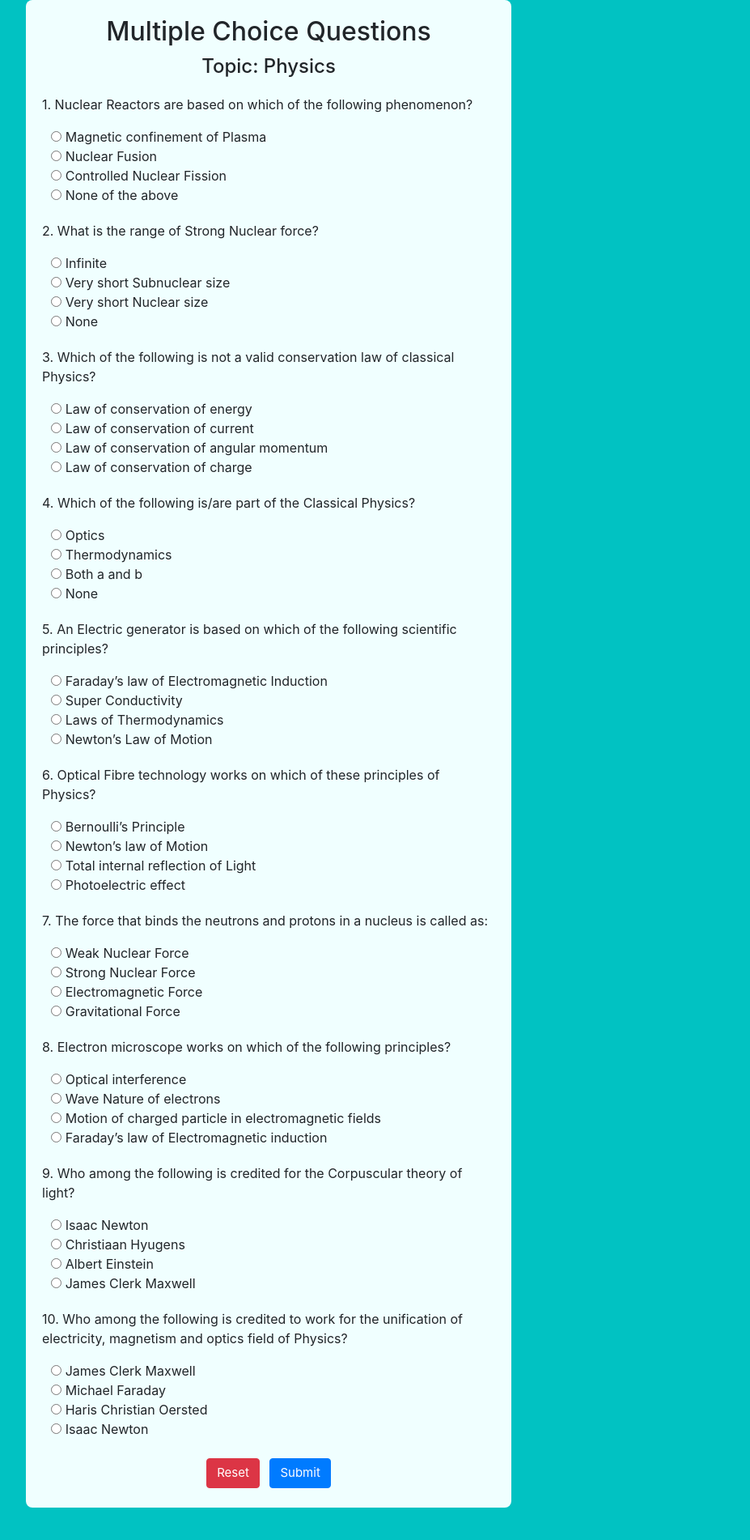
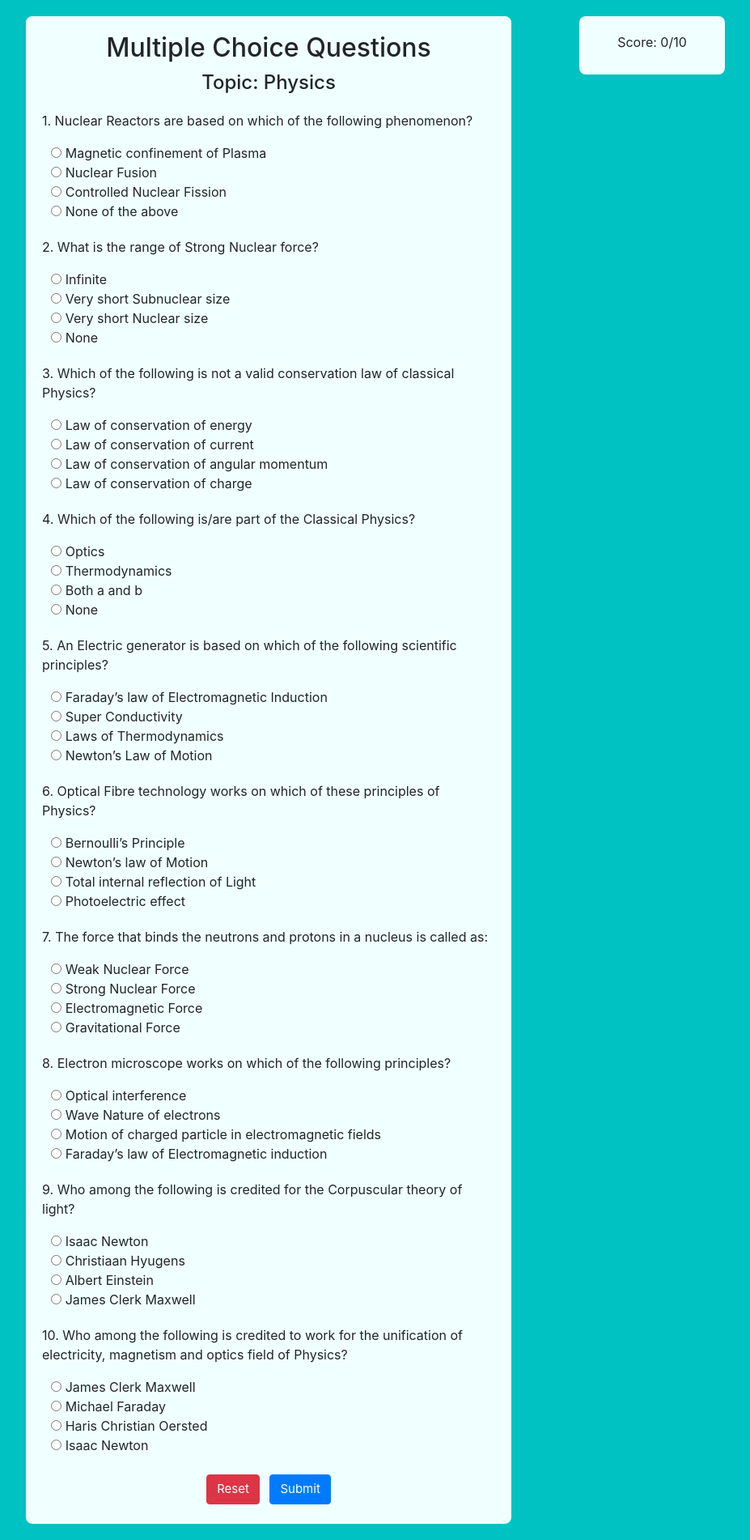
Before and after one commit to Joseph990618/ad_project, a Django app: page /mcq/ in a window 1280 px wide. Shown: the whole page at 81% size, without its empty margins (308-1235 px from the left). Before the commit the page ends 1862 px from the top, so only its background shows below. Run offline with Django 3.2, Linux system fonts and the light colour scheme; data comes from the database, SQL or seed files in the repository; some libraries are stand-ins or nearby versions.

Commit message:
score check and display done

```diff
--- a/mcq/templates/index.html
+++ b/mcq/templates/index.html
@@ -16,7 +16,7 @@
 
         #container {
             width: 600px;
-            margin: 0px auto;
+            margin: 20px auto;
             background-color: azure;
             padding: 20px;
             border-radius: 8px;
@@ -25,6 +25,19 @@
         .question {
             margin-bottom: 20px;
         }
+
+        .fixedElement {
+            float: right;
+            width: 180px;
+            margin-top: 20px;
+            margin-left: 80%;
+            background-color: azure;
+            padding: 20px;
+            border-radius: 8px;
+            position: fixed;
+            top: 0;
+            text-align: center;
+        }
     </style>
 </head>
 
@@ -32,16 +45,16 @@
     <div id="container">
         <h2 style="margin-bottom: 10px; text-align: center;">Multiple Choice Questions</h2>
         <h4 style="margin-bottom: 20px; text-align: center;">Topic: {{module.module_name}}</h4>
-        <form action="" method="POST" id="boxes">
         <div class="question">
             {% for qn in question|slice:1 %}
             <p>1. {{qn.question_text}}</p>
                 {% for c in choice|first %}
-                    <fieldset id="group1" style="margin: 1% 2%">
-                        <input type="radio" name="group1" value="1"> {{c.choice_text1}}</input><br>
-                        <input type="radio" name="group1" value="2"> {{c.choice_text2}}</input><br>
-                        <input type="radio" name="group1" value="3"> {{c.choice_text3}}</input><br>
-                        <input type="radio" name="group1" value="4"> {{c.choice_text4}}</input>
+                <fieldset style="margin: 1% 2%">
+                    <input type="radio" name="group0" value="{{c.choice_text1}}"> {{c.choice_text1}}</input><br>
+                    <input type="radio" name="group0" value="{{c.choice_text2}}"> {{c.choice_text2}}</input><br>
+                    <input type="radio" name="group0" value="{{c.choice_text3}}"> {{c.choice_text3}}</input><br>
+                    <input type="radio" name="group0" value="{{c.choice_text4}}"> {{c.choice_text4}}</input>
+                    <input type="radio" id="answer0" value="{{c.answer_text}}" hidden></input>
                 </fieldset>
                 {% endfor %}
             {% endfor %}
@@ -53,11 +66,12 @@
                 {% for c in choice %}
                     {% for i in c %}
                         {% if qn.id == i.id %}
-                            <fieldset id="group2" style="margin: 1% 2%">
-                                <input type="radio" name="group2" value="1"> {{i.choice_text1}}</input><br>
-                                <input type="radio" name="group2" value="2"> {{i.choice_text2}}</input><br>
-                                <input type="radio" name="group2" value="3"> {{i.choice_text3}}</input><br>
-                                <input type="radio" name="group2" value="4"> {{i.choice_text4}}</input>
+                        <fieldset style="margin: 1% 2%">
+                            <input type="radio" name="group1" value="{{i.choice_text1}}"> {{i.choice_text1}}</input><br>
+                            <input type="radio" name="group1" value="{{i.choice_text2}}"> {{i.choice_text2}}</input><br>
+                            <input type="radio" name="group1" value="{{i.choice_text3}}"> {{i.choice_text3}}</input><br>
+                            <input type="radio" name="group1" value="{{i.choice_text4}}"> {{i.choice_text4}}</input>
+                            <input type="radio" id="answer1" value="{{i.answer_text}}" hidden></input>
                         </fieldset>
                         {% endif %}
                     {% endfor %}
@@ -71,11 +85,12 @@
                 {% for c in choice %}
                     {% for i in c %}
                         {% if qn.id == i.id %}
-                            <fieldset id="group3" style="margin: 1% 2%">
-                                <input type="radio" name="group3" value="1"> {{i.choice_text1}}</input><br>
-                                <input type="radio" name="group3" value="2"> {{i.choice_text2}}</input><br>
-                                <input type="radio" name="group3" value="3"> {{i.choice_text3}}</input><br>
-                                <input type="radio" name="group3" value="4"> {{i.choice_text4}}</input>
+                        <fieldset style="margin: 1% 2%">
+                            <input type="radio" name="group2" value="{{i.choice_text1}}"> {{i.choice_text1}}</input><br>
+                            <input type="radio" name="group2" value="{{i.choice_text2}}"> {{i.choice_text2}}</input><br>
+                            <input type="radio" name="group2" value="{{i.choice_text3}}"> {{i.choice_text3}}</input><br>
+                            <input type="radio" name="group2" value="{{i.choice_text4}}"> {{i.choice_text4}}</input>
+                            <input type="radio" id="answer2" value="{{i.answer_text}}" hidden></input>
                         </fieldset>
                         {% endif %}
                     {% endfor %}
@@ -89,11 +104,12 @@
                 {% for c in choice %}
                     {% for i in c %}
                         {% if qn.id == i.id %}
-                            <fieldset id="group4" style="margin: 1% 2%">
-                                <input type="radio" name="group4" value="1"> {{i.choice_text1}}</input><br>
-                                <input type="radio" name="group4" value="2"> {{i.choice_text2}}</input><br>
-                                <input type="radio" name="group4" value="3"> {{i.choice_text3}}</input><br>
-                                <input type="radio" name="group4" value="4"> {{i.choice_text4}}</input>
+                        <fieldset style="margin: 1% 2%">
+                            <input type="radio" name="group3" value="{{i.choice_text1}}"> {{i.choice_text1}}</input><br>
+                            <input type="radio" name="group3" value="{{i.choice_text2}}"> {{i.choice_text2}}</input><br>
+                            <input type="radio" name="group3" value="{{i.choice_text3}}"> {{i.choice_text3}}</input><br>
+                            <input type="radio" name="group3" value="{{i.choice_text4}}"> {{i.choice_text4}}</input>
+                            <input type="radio" id="answer3" value="{{i.answer_text}}" hidden></input>
                         </fieldset>
                         {% endif %}
                     {% endfor %}
@@ -107,11 +123,12 @@
                 {% for c in choice %}
                     {% for i in c %}
                         {% if qn.id == i.id %}
-                            <fieldset id="group5" style="margin: 1% 2%">
-                                <input type="radio" name="group5" value="1"> {{i.choice_text1}}</input><br>
-                                <input type="radio" name="group5" value="2"> {{i.choice_text2}}</input><br>
-                                <input type="radio" name="group5" value="3"> {{i.choice_text3}}</input><br>
-                                <input type="radio" name="group5" value="4"> {{i.choice_text4}}</input>
+                        <fieldset style="margin: 1% 2%">
+                            <input type="radio" name="group4" value="{{i.choice_text1}}"> {{i.choice_text1}}</input><br>
+                            <input type="radio" name="group4" value="{{i.choice_text2}}"> {{i.choice_text2}}</input><br>
+                            <input type="radio" name="group4" value="{{i.choice_text3}}"> {{i.choice_text3}}</input><br>
+                            <input type="radio" name="group4" value="{{i.choice_text4}}"> {{i.choice_text4}}</input>
+                            <input type="radio" id="answer4" value="{{i.answer_text}}" hidden></input>
                         </fieldset>
                         {% endif %}
                     {% endfor %}
@@ -125,11 +142,12 @@
                 {% for c in choice %}
                     {% for i in c %}
                         {% if qn.id == i.id %}
-                            <fieldset id="group6" style="margin: 1% 2%">
-                                <input type="radio" name="group6" value="1"> {{i.choice_text1}}</input><br>
-                                <input type="radio" name="group6" value="2"> {{i.choice_text2}}</input><br>
-                                <input type="radio" name="group6" value="3"> {{i.choice_text3}}</input><br>
-                                <input type="radio" name="group6" value="4"> {{i.choice_text4}}</input>
+                        <fieldset style="margin: 1% 2%">
+                            <input type="radio" name="group5" value="{{i.choice_text1}}"> {{i.choice_text1}}</input><br>
+                            <input type="radio" name="group5" value="{{i.choice_text2}}"> {{i.choice_text2}}</input><br>
+                            <input type="radio" name="group5" value="{{i.choice_text3}}"> {{i.choice_text3}}</input><br>
+                            <input type="radio" name="group5" value="{{i.choice_text4}}"> {{i.choice_text4}}</input>
+                            <input type="radio" id="answer5" value="{{i.answer_text}}" hidden></input>
                         </fieldset>
                         {% endif %}
                     {% endfor %}
@@ -143,11 +161,12 @@
                 {% for c in choice %}
                     {% for i in c %}
                         {% if qn.id == i.id %}
-                            <fieldset id="group7" style="margin: 1% 2%">
-                                <input type="radio" name="group7" value="1"> {{i.choice_text1}}</input><br>
-                                <input type="radio" name="group7" value="2"> {{i.choice_text2}}</input><br>
-                                <input type="radio" name="group7" value="3"> {{i.choice_text3}}</input><br>
-                                <input type="radio" name="group7" value="4"> {{i.choice_text4}}</input>
+                        <fieldset style="margin: 1% 2%">
+                            <input type="radio" name="group6" value="{{i.choice_text1}}"> {{i.choice_text1}}</input><br>
+                            <input type="radio" name="group6" value="{{i.choice_text2}}"> {{i.choice_text2}}</input><br>
+                            <input type="radio" name="group6" value="{{i.choice_text3}}"> {{i.choice_text3}}</input><br>
+                            <input type="radio" name="group6" value="{{i.choice_text4}}"> {{i.choice_text4}}</input>
+                            <input type="radio" id="answer6" value="{{i.answer_text}}" hidden></input>
                         </fieldset>
                         {% endif %}
                     {% endfor %}
@@ -161,11 +180,12 @@
                 {% for c in choice %}
                     {% for i in c %}
                         {% if qn.id == i.id %}
-                            <fieldset id="group8" style="margin: 1% 2%">
-                                <input type="radio" name="group8" value="1"> {{i.choice_text1}}</input><br>
-                                <input type="radio" name="group8" value="2"> {{i.choice_text2}}</input><br>
-                                <input type="radio" name="group8" value="3"> {{i.choice_text3}}</input><br>
-                                <input type="radio" name="group8" value="4"> {{i.choice_text4}}</input>
+                        <fieldset style="margin: 1% 2%">
+                            <input type="radio" name="group7" value="{{i.choice_text1}}"> {{i.choice_text1}}</input><br>
+                            <input type="radio" name="group7" value="{{i.choice_text2}}"> {{i.choice_text2}}</input><br>
+                            <input type="radio" name="group7" value="{{i.choice_text3}}"> {{i.choice_text3}}</input><br>
+                            <input type="radio" name="group7" value="{{i.choice_text4}}"> {{i.choice_text4}}</input>
+                            <input type="radio" id="answer7" value="{{i.answer_text}}" hidden></input>
                         </fieldset>
                         {% endif %}
                     {% endfor %}
@@ -179,11 +199,12 @@
                 {% for c in choice %}
                     {% for i in c %}
                         {% if qn.id == i.id %}
-                            <fieldset id="group9" style="margin: 1% 2%">
-                                <input type="radio" name="group9" value="1"> {{i.choice_text1}}</input><br>
-                                <input type="radio" name="group9" value="2"> {{i.choice_text2}}</input><br>
-                                <input type="radio" name="group9" value="3"> {{i.choice_text3}}</input><br>
-                                <input type="radio" name="group9" value="4"> {{i.choice_text4}}</input>
+                        <fieldset style="margin: 1% 2%">
+                            <input type="radio" name="group8" value="{{i.choice_text1}}"> {{i.choice_text1}}</input><br>
+                            <input type="radio" name="group8" value="{{i.choice_text2}}"> {{i.choice_text2}}</input><br>
+                            <input type="radio" name="group8" value="{{i.choice_text3}}"> {{i.choice_text3}}</input><br>
+                            <input type="radio" name="group8" value="{{i.choice_text4}}"> {{i.choice_text4}}</input>
+                            <input type="radio" id="answer8" value="{{i.answer_text}}" hidden></input>
                         </fieldset>
                         {% endif %}
                     {% endfor %}
@@ -197,11 +218,12 @@
                 {% for c in choice %}
                     {% for i in c %}
                         {% if qn.id == i.id %}
-                            <fieldset id="group10" style="margin: 1% 2%">
-                                <input type="radio" name="group10" value="1"> {{i.choice_text1}}</input><br>
-                                <input type="radio" name="group10" value="2"> {{i.choice_text2}}</input><br>
-                                <input type="radio" name="group10" value="3"> {{i.choice_text3}}</input><br>
-                                <input type="radio" name="group10" value="4"> {{i.choice_text4}}</input>
+                        <fieldset style="margin: 1% 2%">
+                            <input type="radio" name="group9" value="{{i.choice_text1}}"> {{i.choice_text1}}</input><br>
+                            <input type="radio" name="group9" value="{{i.choice_text2}}"> {{i.choice_text2}}</input><br>
+                            <input type="radio" name="group9" value="{{i.choice_text3}}"> {{i.choice_text3}}</input><br>
+                            <input type="radio" name="group9" value="{{i.choice_text4}}"> {{i.choice_text4}}</input>
+                            <input type="radio" id="answer9" value="{{i.answer_text}}" hidden></input>
                         </fieldset>
                         {% endif %}
                     {% endfor %}
@@ -212,15 +234,49 @@
         <div class="form_row" style="text-align: center;">
             <button class="btn btn-danger" style="margin:4px; font-size: 15px" type="reset"
                 onclick="resetAll()">Reset</button>
-                <button class="btn btn-primary" style="margin:4px; font-size: 15px" type="submit">Submit</button>
+            <button class="btn btn-primary" style="margin:4px; font-size: 15px" onclick="returnScore()">Submit</button>
         </div>
-        </form>
+    </div>
+
+    <div class="fixedElement">
+        <label id="score" for="score">Score: 0/10</label>
     </div>
 
     <script>
         function resetAll() {
             window.location.reload();
         }
+
+        var answer1 = $('#answer0').val()
+        var answer2 = $('#answer1').val()
+        var answer3 = $('#answer2').val()
+        var answer4 = $('#answer3').val()
+        var answer5 = $('#answer4').val()
+        var answer6 = $('#answer5').val()
+        var answer7 = $('#answer6').val()
+        var answer8 = $('#answer7').val()
+        var answer9 = $('#answer8').val()
+        var answer10 = $('#answer9').val()
+
+        var answers = [answer1, answer2, answer3, answer4, answer5, answer6, answer7, answer8, answer9, answer10]
+        tot = answers.length;
+
+        function getCheckedValue( radioName ){
+            var radios = document.getElementsByName( radioName ); // Get radio group by-name
+            for(var y=0; y<radios.length; y++)
+            if(radios[y].checked) return radios[y].value; // return the checked value
+        }
+
+        function getScore(){
+            var score = 0;
+            for (var i=0; i<tot; i++)
+                if(getCheckedValue("group"+i)===answers[i]) score += 1; // increment only
+            return score;
+        }
+
+        function returnScore(){
+            document.getElementById("score").innerHTML = "Your score is "+ getScore() +"/"+ tot;
+        }
     </script>
 </body>
 
```
Lines whose indentation alone changed are shown as unchanged.
